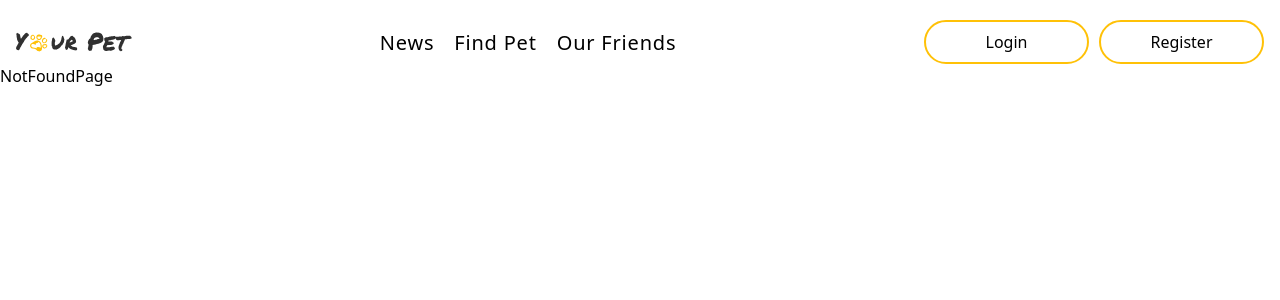
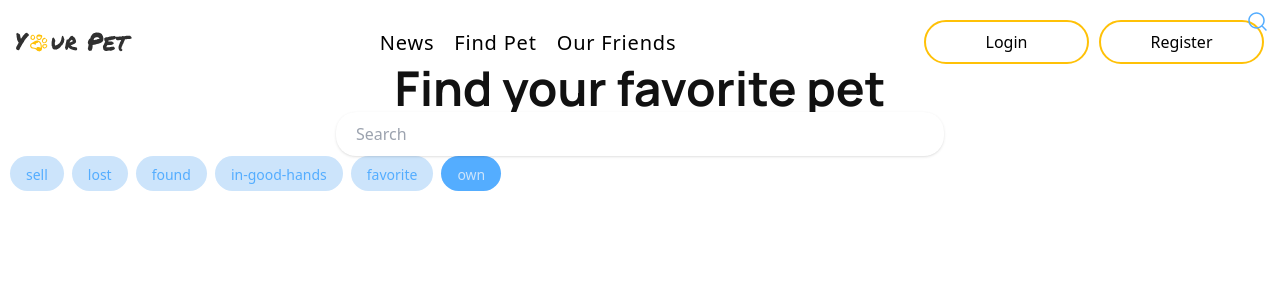
Before and after one commit to BorysShabazov/YourPet, a React (Vite) app: page /YourPet/notices/own in a window 1280 px wide. Shown: the top 300 px of the page. Built offline with nearby package versions, Linux system fonts and the light colour scheme.

Commit message:
categories_done

```diff
--- a/src/App.jsx
+++ b/src/App.jsx
@@ -28,12 +28,12 @@ function App() {
 
           <Route path="news" element={<NewsPage />} />
           <Route path="notices" element={<NoticesPage />}>
-            {/* <Route path="/sell" element={<NoticesCategoriesNav />} />
-            <Route path="/lost" element={<NoticesCategoriesNav />} />
-            <Route path="/found" element={<NoticesCategoriesNav />} />
-            <Route path="/in-good-hands" element={<NoticesCategoriesNav />} />
-            <Route path="/favorite" element={<NoticesCategoriesNav />} />
-            <Route path="/own" element={<NoticesCategoriesNav />} /> */}
+            <Route path="/notices/sell" element={<NoticesCategoriesNav />} />
+            <Route path="/notices/lost" element={<NoticesCategoriesNav />} />
+            <Route path="/notices/found" element={<NoticesCategoriesNav />} />
+            <Route path="/notices/in-good-hands" element={<NoticesCategoriesNav />} />
+            <Route path="/notices/favorite" element={<NoticesCategoriesNav />} />
+            <Route path="/notices/own" element={<NoticesCategoriesNav />} />
           </Route>
           <Route path="add-pet" element={<AddPetPage />} />
 
--- a/src/components/Notices/Link.jsx
+++ b/src/components/Notices/Link.jsx
@@ -3,7 +3,12 @@ import { NavLink } from "react-router-dom";
 export const Link = ({ to, children }) => (
   <NavLink
     to={to}
-    className="inline-block active:bg-blue text-blue px-4 py-2 text-sm h-[35px] bg-lightBlue rounded-[40px] leading-normal"
+    className={({ isActive }) =>
+      isActive
+        ? "bg-blue inline-block text-lightBlue px-4 py-2 text-sm h-[35px] rounded-[40px] leading-normal"
+        : "inline-block text-blue px-4 py-2 text-sm h-[35px] bg-lightBlue rounded-[40px] leading-normal"
+    }
+    // className="inline-block text-blue px-4 py-2 text-sm h-[35px] bg-lightBlue rounded-[40px] leading-normal"
   >
     {children}
   </NavLink>
--- a/src/components/Notices/NoticesCategoriesNav.jsx
+++ b/src/components/Notices/NoticesCategoriesNav.jsx
@@ -10,13 +10,8 @@ const NoticesCategoriesNav = () => {
             <Link to='/notices/in-good-hands'>in-good-hands</Link>
             <Link to='/notices/favorite'>favorite</Link>
             <Link to='/notices/own'>own</Link>
-
-
         </div>
     )
-//     <div class="w-[57px] h-[35px] px-4 py-2 bg-blue-200 rounded-[40px] justify-center items-center gap-2 inline-flex">
-//   <div class="text-blue-400 text-sm font-medium font-['Manrope'] tracking-wide">sell</div>
-// </div>
 }
 
 export default NoticesCategoriesNav
--- a/src/pages/NoticesPage/NoticesPage.jsx
+++ b/src/pages/NoticesPage/NoticesPage.jsx
@@ -1,4 +1,5 @@
 
+import { Outlet } from "react-router";
 import NoticesCategoriesNav from "../../components/Notices/NoticesCategoriesNav";
 import { Search } from "../../components/Notices/Search";
 import { Container, Title } from "../../ui";
@@ -10,6 +11,7 @@ const NoticesPage = () => {
             <Title>Find your favorite pet</Title>
             <Search/>
             <NoticesCategoriesNav />
+
         </Container>
 
     )
```
Also changed, not shown: src/components/Notices/NoticesCategoriesNav.js (deleted, +0 -12 lines).
